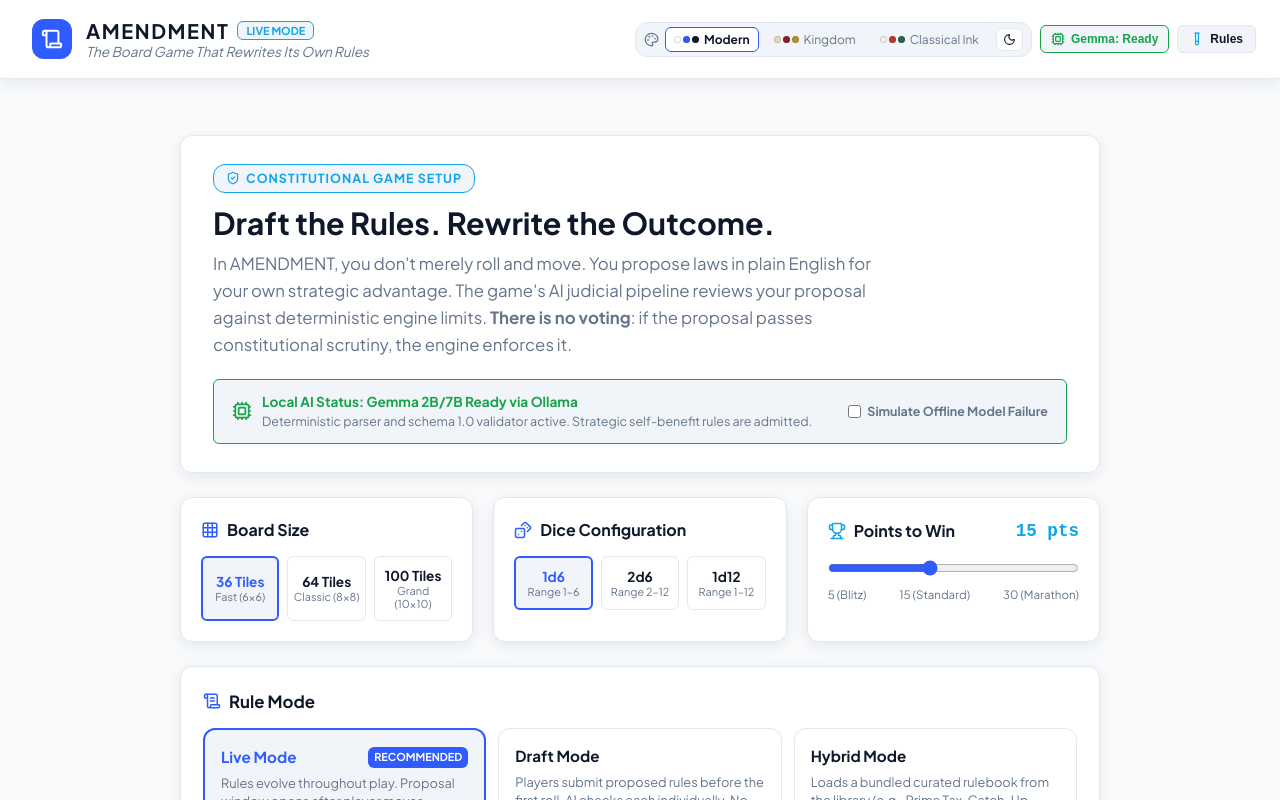
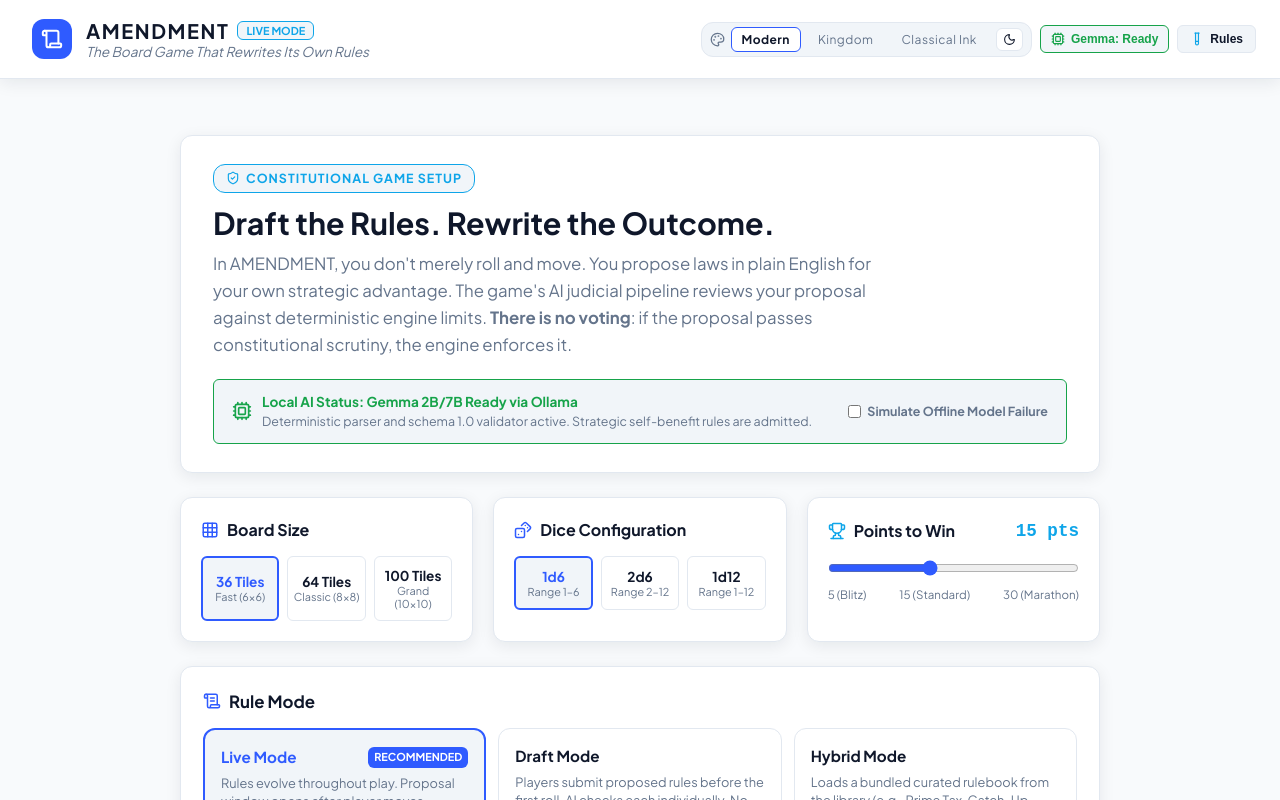
Before and after one commit to sarveshchawan1000-gif/AMENDMENT, a React (Vite) app in the folder frontend/: page / in a window 1280 px wide. Shown: the top 800 px of the page. Built offline with nearby package versions, Linux system fonts and the light colour scheme.

Commit message:
style: remove color swatch circles from theme picker

```diff
--- a/frontend/src/theme/ThemePicker.tsx
+++ b/frontend/src/theme/ThemePicker.tsx
@@ -39,8 +39,7 @@ export const ThemePicker: React.FC<ThemePickerProps> = ({ compact = false }) =>
               style={{
                 display: 'flex',
                 alignItems: 'center',
-                gap: '5px',
-                padding: '4px 8px',
+                padding: '4px 10px',
                 borderRadius: 'var(--radius-sm)',
                 border: isSelected ? '1px solid var(--accent)' : '1px solid transparent',
                 background: isSelected ? 'var(--surface)' : 'transparent',
@@ -49,25 +48,10 @@ export const ThemePicker: React.FC<ThemePickerProps> = ({ compact = false }) =>
                 fontSize: '0.75rem',
                 cursor: 'pointer',
                 fontFamily: 'var(--font-display)',
+                letterSpacing: '0.04em',
                 transition: 'all 0.15s ease',
               }}
             >
-              {/* Swatch preview dots */}
-              <div style={{ display: 'flex', gap: '2px' }}>
-                {t.swatch.map((color, sIdx) => (
-                  <span
-                    key={sIdx}
-                    style={{
-                      width: '7px',
-                      height: '7px',
-                      borderRadius: '50%',
-                      background: color,
-                      display: 'inline-block',
-                      border: '1px solid rgba(0,0,0,0.15)',
-                    }}
-                  />
-                ))}
-              </div>
               <span>{t.name}</span>
             </button>
           );
@@ -157,25 +141,8 @@ export const ThemePicker: React.FC<ThemePickerProps> = ({ compact = false }) =>
                 </p>
               </div>
 
-              {/* Swatch row */}
-              <div style={{ display: 'flex', alignItems: 'center', justifyContent: 'space-between' }}>
-                <div style={{ display: 'flex', gap: '5px' }}>
-                  {t.swatch.map((c, sIdx) => (
-                    <span
-                      key={sIdx}
-                      style={{
-                        width: '18px',
-                        height: '18px',
-                        borderRadius: '50%',
-                        background: c,
-                        display: 'inline-block',
-                        border: '1px solid rgba(0,0,0,0.2)',
-                        boxShadow: '0 1px 3px rgba(0,0,0,0.1)',
-                      }}
-                    />
-                  ))}
-                </div>
-
+              {/* Mode toggle for supported themes */}
+              <div style={{ display: 'flex', alignItems: 'center', justifyContent: 'flex-end', minHeight: '26px' }}>
                 {t.supportsMode && isSelected && (
                   <div
                     onClick={(e) => e.stopPropagation()}
```
